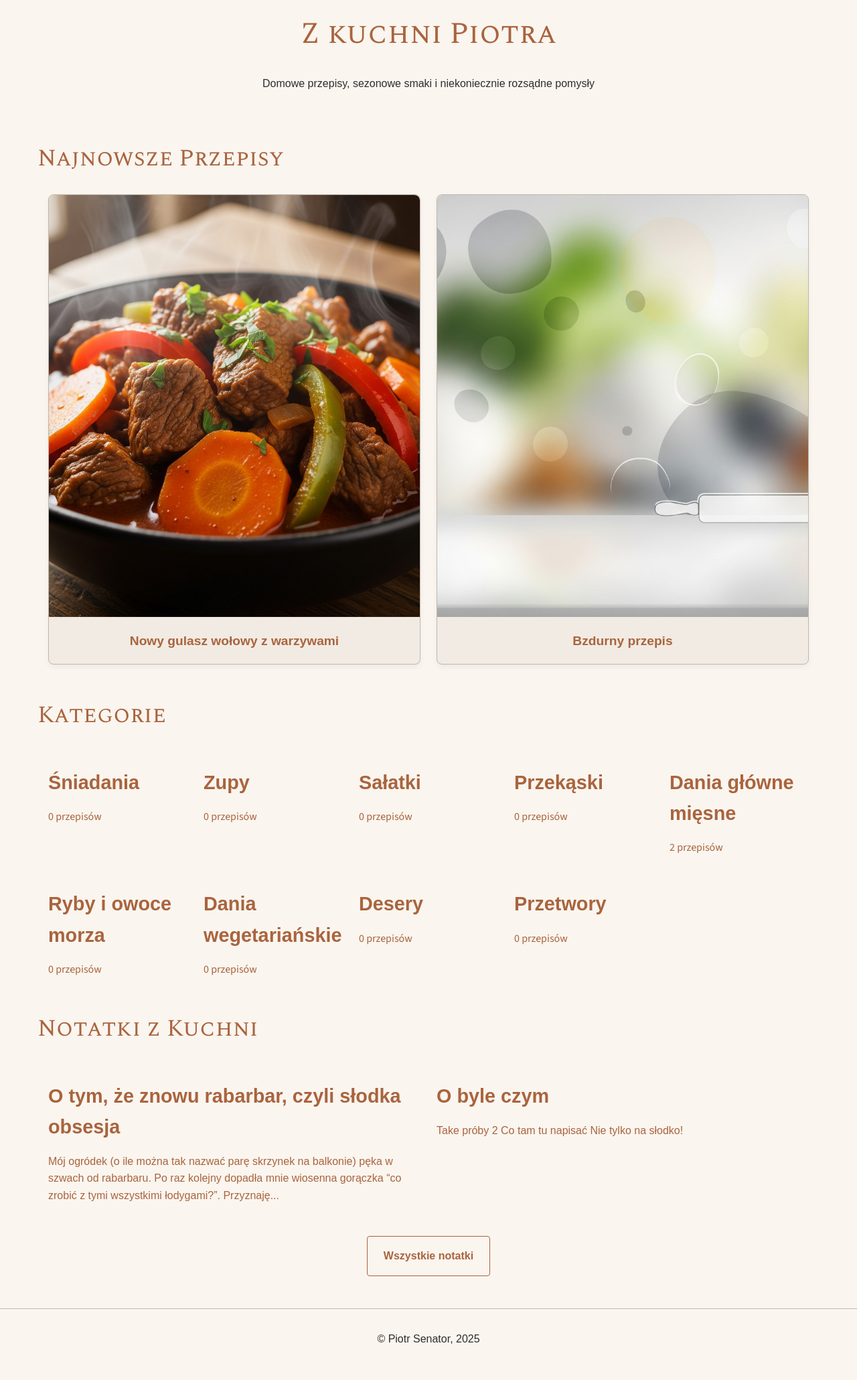
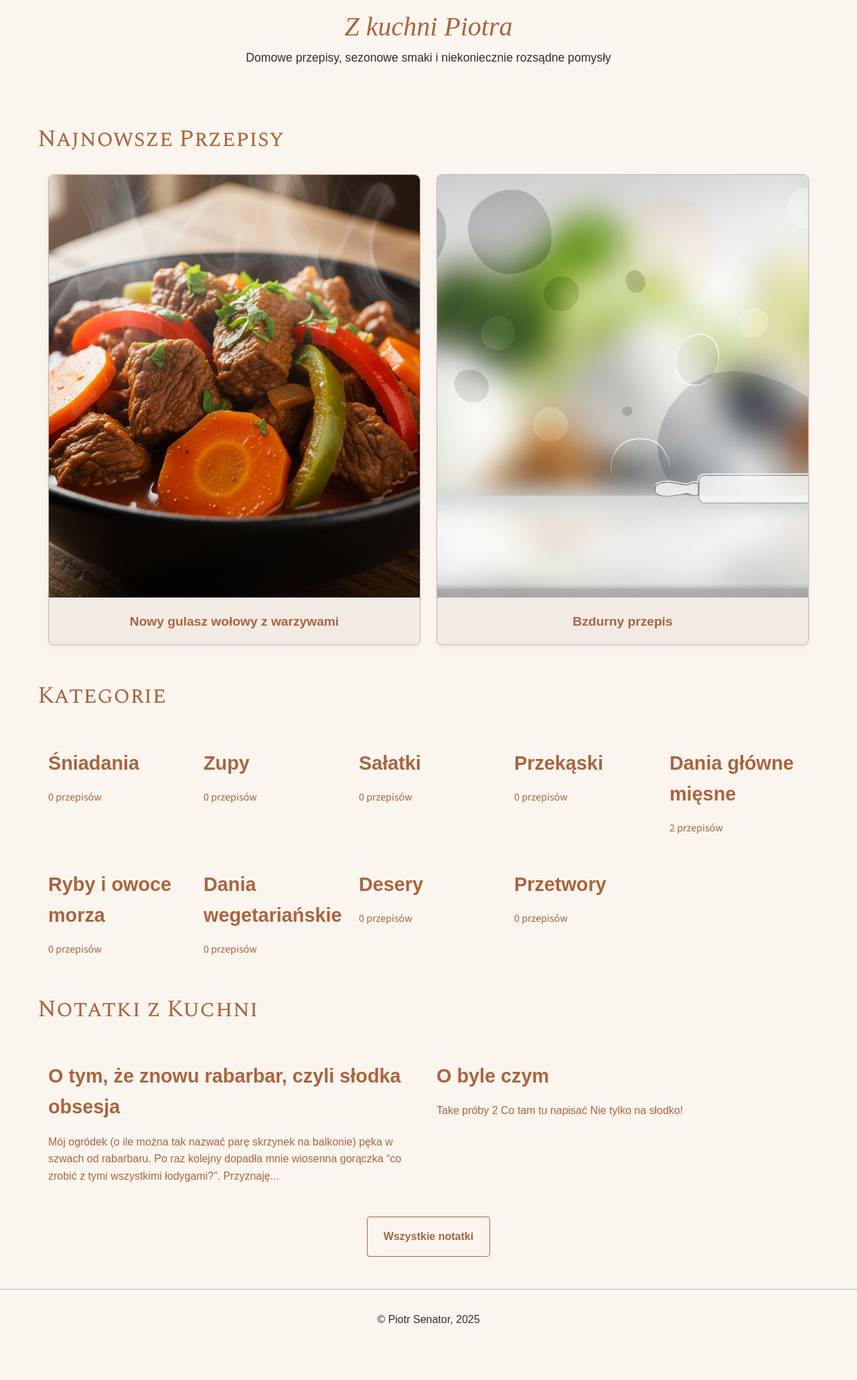
Before and after one commit to piotrsenator/kuchnia, a Jekyll site: the page built from index.html, in a window 1280 px wide. Shown: the whole page at 67% size. Built offline with Jekyll 4.4.1, drawn with Linux system fonts in a browser that asks for light colours; some web fonts are replaced; after the commit the page ends 2030 px from its top, so only the background shows below that.

Commit message:
Update _home.scss

```diff
--- a/_sass/pages/_home.scss
+++ b/_sass/pages/_home.scss
@@ -1,46 +1,32 @@
-/* Układ strony głównej - sekcje */
-.featured-recipes, .featured-notes, .about-section {
-    max-width: var(--max-content-width);
-    margin: 0 auto;
-    padding: var(--spacing-xl) var(--spacing-lg);
+/* ==========================================================================
+   4. STYLE STRON
+   ========================================================================== */
+
+/* 4.1. Strona Główna */
+.site-title {
+    font-family: var(--font-family-site-title);
+    font-weight: var(--font-weight-regular);
+    font-style: italic;
+    font-size: 2.5rem;
+    line-height: 1.2;
+    color: var(--color-primary);
+    margin-bottom: var(--spacing-xxs);
 }
-
-.recipe-grid, .note-grid {
-    display: grid;
-    grid-template-columns: repeat(auto-fit, minmax(280px, 1fr));
-    gap: var(--spacing-md);
-    margin-top: var(--spacing-lg);
+.site-subtitle, .site-description-short {
+    font-weight: var(--font-weight-light);
+    color: var(--color-text-dark);
 }
-
-/* Sekcja "O mnie" */
-.about-section {
-    background-color: var(--color-background-accent);
-    padding: var(--spacing-xl) var(--spacing-lg);
-    box-shadow: var(--box-shadow-md);
-    border-radius: var(--border-radius-md);
-    margin-bottom: var(--spacing-xl); /* Odstęp od kolejnej sekcji */
-
-    h2 {
-        font-size: 2.2rem;
-        color: var(--color-primary);
-        margin-bottom: var(--spacing-lg);
-    }
-
-    p {
-        font-size: 1.1rem;
-        line-height: 1.7;
-        margin-bottom: var(--spacing-sm);
-        max-width: 800px;
-        margin-left: auto;
-        margin-right: auto;
-    }
-
-    .about-image {
-        max-width: 300px;
-        height: auto;
-        border-radius: 50%; /* Okrągły obrazek */
-        margin-top: var(--spacing-md);
-        margin-bottom: var(--spacing-md);
-        box-shadow: var(--box-shadow-sm);
-    }
+.site-subtitle {
+    font-size: 1.1rem;
+    margin-top: var(--spacing-xxs);
+    margin-bottom: var(--spacing-xs);
 }
+.site-description-short {
+    font-size: 1.1rem;
+    max-width: 700px;
+    margin: var(--spacing-xxs) auto var(--spacing-md) auto;
+}
+.site-description-short p {
+    margin-bottom: var(--spacing-xs);
+    font-weight: inherit;
+}
```
